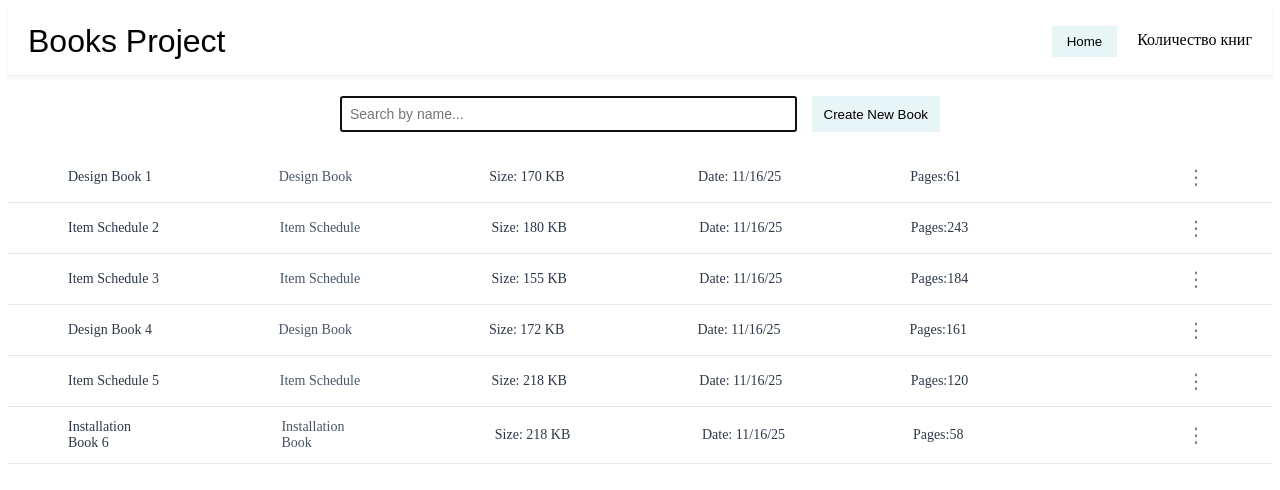
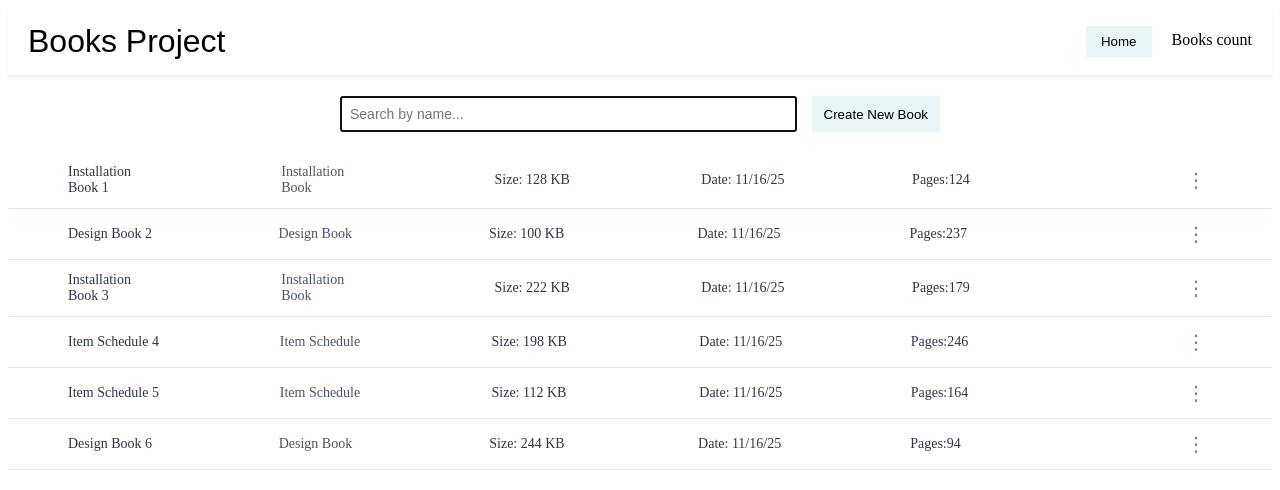
Before and after one commit to alekseystaver/books, an Angular app: page / in a window 1280 px wide. Shown: the top 490 px of the page. Built offline with nearby package versions, Linux system fonts and the light colour scheme.

Commit message:
after review

```diff
--- a/src/app/app-routing.module.ts
+++ b/src/app/app-routing.module.ts
@@ -1,6 +1,6 @@
 import { NgModule } from '@angular/core';
 import { RouterModule, Routes } from '@angular/router';
-import { BookCountPageComponent } from './books/book-count-page/book-count-page.component';
+import { BookCountPageComponent } from './book-count/book-count-page/book-count-page.component';
 import { BooksListComponent } from './books/books-list/books-list.component';
 
 const routes: Routes = [
--- a/src/app/app.component.html
+++ b/src/app/app.component.html
@@ -2,7 +2,7 @@
   <h1>Books Project</h1>
   <nav>
     <button (click)="goToBookList()">Home</button>
-    <a routerLink="/book-count">Количество книг</a>
+    <a routerLink="/book-count">Books count</a>
   </nav>
 </header>
 
--- a/src/app/app.component.ts
+++ b/src/app/app.component.ts
@@ -8,11 +8,10 @@ import { Router } from '@angular/router';
   styleUrl: './app.component.css'
 })
 export class AppComponent {
-  title = 'books-efficiently';
 
   constructor(private router: Router){}
 
-    public goToBookList() {
+  public goToBookList() {
     this.router.navigate(['/']);
   }
 }
--- a/src/app/app.module.ts
+++ b/src/app/app.module.ts
@@ -4,6 +4,7 @@ import { AppComponent } from './app.component';
 import { BooksModule } from './books/books.module';
 import { FormsModule } from '@angular/forms';
 import { AppRoutingModule } from './app-routing.module';
+import { BookCountModule } from './book-count/book-count.module';
 
 @NgModule({
   declarations: [
@@ -13,7 +14,8 @@ import { AppRoutingModule } from './app-routing.module';
     BrowserModule,
     FormsModule,
     BooksModule,
-    AppRoutingModule
+    AppRoutingModule,
+    BookCountModule,
   ],
   providers: [],
   bootstrap: [AppComponent]
--- a/src/app/books/book-count-page/book-count-page.component.ts
+++ b/src/app/book-count/book-count-page/book-count-page.component.ts
@@ -1,5 +1,5 @@
 import { Component, OnInit } from '@angular/core';
-import { BookService } from '../services/book.service';
+import { BookService } from '../../books/services/book.service';
 
 @Component({
   selector: 'app-book-count-page',
--- a/src/app/books/books-list/books-list.component.html
+++ b/src/app/books/books-list/books-list.component.html
@@ -19,7 +19,7 @@
   }
 
   @if(filteredBooks.length == 0){
-    <div #noBooks>
+    <div noBooks>
       <p>No books found.</p>
     </div>
   }
--- a/src/app/books/books-list/books-list.component.ts
+++ b/src/app/books/books-list/books-list.component.ts
@@ -17,6 +17,7 @@ export class BooksListComponent implements OnInit {
   constructor(private bookService: BookService) {}
 
   public ngOnInit(): void {
+    this.bookService.initializeBooks();
     this.books = this.bookService.getBooks();
     this.filteredBooks = [...this.books];
   }
--- a/src/app/books/books.module.ts
+++ b/src/app/books/books.module.ts
@@ -5,7 +5,6 @@ import { BooksItemComponent } from './books-item/books-item.component';
 import { FormsModule } from '@angular/forms';
 import { HighlightPipe } from '../pipe/highlight.pipe';
 import { AutofocusDirective } from '../directive/autofocus.directive';
-import { BookCountPageComponent } from './book-count-page/book-count-page.component';
 
 @NgModule({
   declarations: [
@@ -13,7 +12,6 @@ import { BookCountPageComponent } from './book-count-page/book-count-page.compon
     BooksItemComponent,
     HighlightPipe,
     AutofocusDirective,
-    BookCountPageComponent,
   ],
   imports: [
     CommonModule,
--- a/src/app/books/services/book.service.ts
+++ b/src/app/books/services/book.service.ts
@@ -6,18 +6,8 @@ import { Book } from '../../models/book.model';
 })
 export class BookService {
   private books: Book[] = [];
-  private types = ['Design Book', 'Item Schedule', 'Installation Book'] as const;
+  private types = ['Design Book', 'Item Schedule', 'Installation Book'];
   private count: number = 1;
-
-  constructor() {
-    this.generateInitialBooks();
-  }
-
-  private generateInitialBooks() {
-    for (let i = 0; i <= 5; i++) {
-      this.books.push(this.createRandomBook(i));
-    }
-  }
 
   private createRandomBook(id: number): Book {
     const type = this.types[Math.floor(Math.random() * this.types.length)] as Book['type'];
@@ -29,6 +19,16 @@ export class BookService {
       createdAt: new Date(Date.now()),
       pages: Math.floor(Math.random() * 200) + 50
     };
+  }
+
+  public initializeBooks() {
+    if (this.books.length > 0) {
+      return;
+    }
+
+    for (let i = 0; i <= 5; i++) {
+      this.books.push(this.createRandomBook(i));
+    }
   }
 
   public getBooks(): Book[] {
```
Also changed, not shown: src/app/book-count/book-count.module.ts (added, +16 -0 lines), src/app/book-count/book-count-page/book-count-page.component.css (renamed from src/app/books/book-count-page/book-count-page.component.css), src/app/book-count/book-count-page/book-count-page.component.html (renamed from src/app/books/book-count-page/book-count-page.component.html), 1 other file (tests, documents, lock files or other folders).
